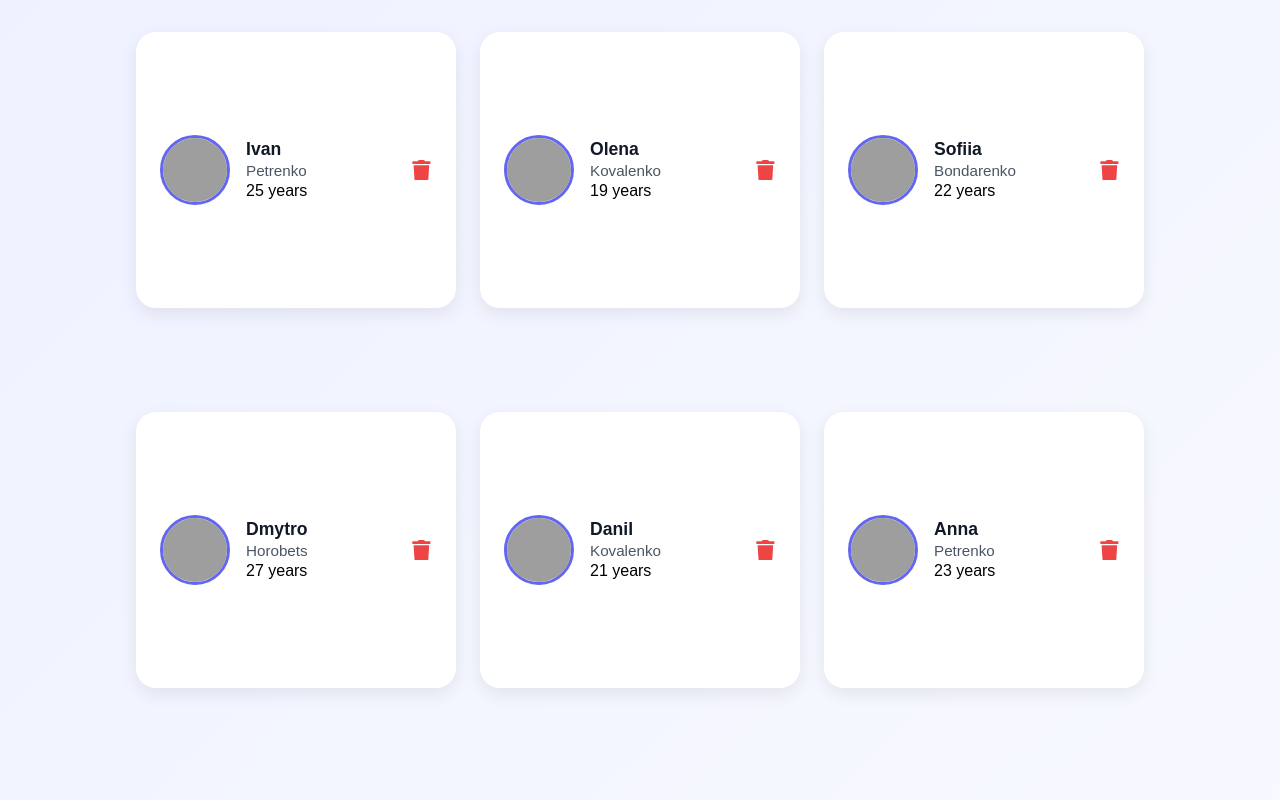
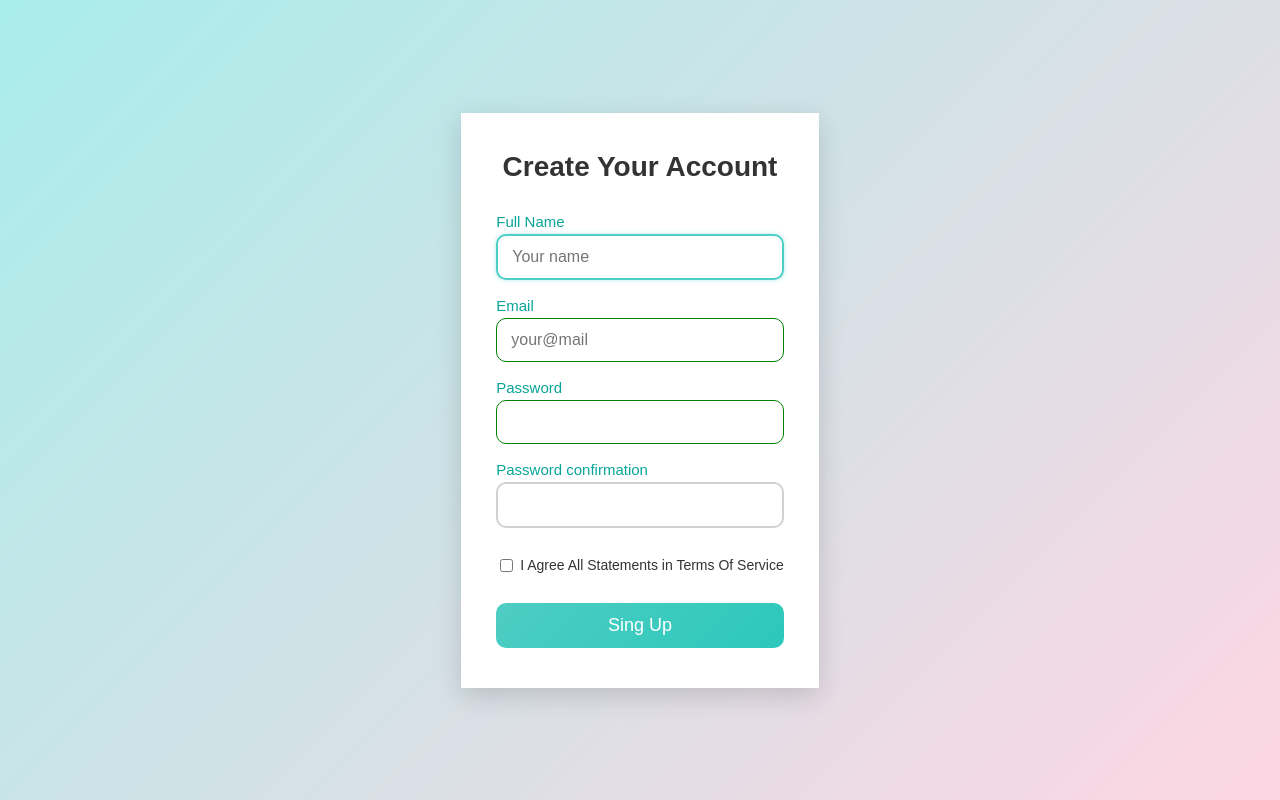
Before and after one commit to GromavVL/React-Homework, a React (Vite) app: page / in a window 1280 px wide. Built offline with nearby package versions, Linux system fonts and the light colour scheme; grey boxes are pictures that could not be loaded.

Commit message:
Completed Task SignUp Form

```diff
--- a/package.json
+++ b/package.json
@@ -10,6 +10,7 @@
     "preview": "vite preview"
   },
   "dependencies": {
+    "classnames": "^2.5.1",
     "date-fns": "^4.1.0",
     "react": "^19.1.1",
     "react-dom": "^19.1.1",
--- a/src/App.jsx
+++ b/src/App.jsx
@@ -1,9 +1,8 @@
-import ReactList from "./components/ReactLists";
-import Calendar from './components/Calendar'
-
+import React from "react";
+import SignUpForm from './components/SignUpForm'
 
 function App() {
-  return <ReactList/>;
+  return <SignUpForm/>;
 }
 
 export default App;
--- /dev/null
+++ b/src/components/SignUpForm/SignUpForm.module.scss
@@ -0,0 +1,115 @@
+* {
+  box-sizing: border-box;
+  font-family: "Poppins", sans-serif;
+}
+
+body {
+  background: linear-gradient(135deg, #a8edea 0%, #fed6e3 100%);
+  min-height: 100vh;
+  display: flex;
+  justify-content: center;
+  align-items: center;
+}
+
+.mainHome {
+  display: flex;
+  justify-content: center;
+  width: 100%;
+}
+
+.signUpForm {
+  display: flex;
+  flex-direction: column;
+  gap: 18px;
+  background: white;
+  box-shadow: 0 8px 25px rgba(0, 0, 0, 0.15);
+  padding: 40px 35px;
+  width: 100%;
+  max-width: 420px;
+  animation: fadeIn 0.5s ease;
+}
+
+@keyframes fadeIn {
+  from {
+    opacity: 0;
+    transform: translateY(20px);
+  }
+  to {
+    opacity: 1;
+    transform: translateY(0);
+  }
+}
+
+.formHeader {
+  text-align: center;
+  font-size: 28px;
+  color: #333;
+  margin-bottom: 15px;
+  font-weight: 600;
+}
+
+.label {
+  display: flex;
+  flex-direction: column;
+  width: 100%;
+}
+
+.fieldTitle {
+  font-size: 15px;
+  color:  #08a598;
+  margin-bottom: 5px;
+}
+
+.input {
+  padding: 12px 14px;
+  border: 2px solid #d1d1d1;
+  border-radius: 10px;
+  font-size: 16px;
+  transition: all 0.25s ease;
+}
+
+.input:focus {
+  border-color: #4ecdc4;
+  box-shadow: 0 0 5px rgba(78, 205, 196, 0.4);
+  outline: none;
+}
+
+.labelCheckbox {
+  display: flex;
+  align-items: flex-start;
+  gap: 4px;
+  font-size: 14px;
+  color: #333;
+  margin-top: 10px;
+  align-items: center;
+  cursor: pointer;
+}
+
+.checkboxText {
+  font-size: 14px;
+  color: #333;
+}
+
+.submitSingUp {
+  background: linear-gradient(135deg, #4ecdc4, #2cc8ba);
+  color: white;
+  padding: 12px;
+  border: none;
+  border-radius: 10px;
+  font-size: 18px;
+  cursor: pointer;
+  margin-top: 10px;
+  transition: transform 0.2s ease, background 0.3s ease;
+}
+.submitSingUp:hover {
+  transform: translateY(-2px);
+  background: linear-gradient(135deg, #2cc8ba, #4ecdc4);
+}
+
+.valid {
+    border: 1px solid green;
+}
+
+.invalid {
+    border: 1px solid red;
+}
--- /dev/null
+++ b/src/components/SignUpForm/index.jsx
@@ -0,0 +1,123 @@
+import React, { useState } from "react";
+import styles from "./SignUpForm.module.scss";
+import classNames from "classnames";
+
+function SignUpForm() {
+  const [fullName, setFullName] = useState("");
+  const [email, setEmail] = useState("");
+  const [password, setPassword] = useState("");
+  const [confirmPassword, setConfirmPassword] = useState("");
+
+  const [isPasswordValid, setIsPasswordValid] = useState(false);
+  const [isEmailValid, setIsEmailValid] = useState(false);
+  const [agree, setAgree] = useState(false);
+
+  const LOGIN_FORM_REX_EXP = {
+    email: /^[^\s@]+@[^\s@]+\.[^\s@]+$/,
+    password: /^(?=.*[A-Za-z])(?=.*\d)(?=.*[@$!%*#?&])[A-Za-z\d@$!%*#?&]{8,}$/,
+  };
+  const handleSubmit = (e) => {
+    e.preventDefault();
+    if (password !== confirmPassword) {
+      alert("Паролі не совпадають!");
+      return;
+    }
+    if (!agree) {
+      alert("Треба погодитися з правилами");
+      return;
+    }
+    setFullName("");
+    setEmail("");
+    setPassword("");
+    setConfirmPassword("");
+    setAgree(false);
+    setIsEmailValid(null);
+    setIsPasswordValid(null);
+  };
+
+  const handleEmailChange = ({ target: { value } }) => {
+    setIsEmailValid(
+      setEmail(value),
+      isEmailValid(LOGIN_FORM_REX_EXP.email.test(value))
+    );
+  };
+  const handlePasswordChange = ({ target: { value } }) => {
+    setIsPasswordValid(
+      setPassword(value),
+      isPasswordValid(LOGIN_FORM_REX_EXP.password.test(value))
+    );
+  };
+
+  const emailClassNames = classNames(styles.input, {
+    [styles.valid]: !isEmailValid,
+    [styles.invalid]: isEmailValid,
+  });
+
+  const passwordClassName = classNames(styles.input, {
+    [styles.valid]: !isPasswordValid,
+    [styles.invalid]: isPasswordValid,
+  });
+
+  return (
+    <main className={styles.mainHome}>
+      <form className={styles.signUpForm} onSubmit={handleSubmit}>
+        <h1 className={styles.formHeader}>Create Your Account</h1>
+        <label className={styles.label} htmlFor="">
+          <span className={styles.fieldTitle}>Full Name</span>
+          <input
+            className={styles.input}
+            type="text"
+            placeholder="Your name"
+            value={fullName}
+            onChange={(e) => setFullName(e.target.value)}
+            autoFocus
+          />
+        </label>
+        <label className={styles.label}>
+          <span className={styles.fieldTitle}>Email</span>
+          <input
+            className={emailClassNames}
+            type="email"
+            placeholder="your@mail"
+            value={email}
+            onChange={handleEmailChange}
+          />
+        </label>
+        <label className={styles.label}>
+          <span className={styles.fieldTitle}>Password</span>
+          <input
+            className={passwordClassName}
+            type="password"
+            value={password}
+            onChange={handlePasswordChange}
+          />
+        </label>
+        <label className={styles.label}>
+          <span className={styles.fieldTitle}>Password confirmation</span>
+          <input
+            className={styles.input}
+            type="password"
+            value={confirmPassword}
+            onChange={(e) => setConfirmPassword(e.target.value)}
+          />
+        </label>
+        <label className={styles.labelCheckbox}>
+          <input
+            className={styles.input}
+            type="checkbox"
+            checked={agree}
+            onChange={(e) => setAgree(e.target.checked)}
+          />
+          <p className={styles.checkboxText}>
+            I Agree All Statements in Terms Of Service
+          </p>
+        </label>
+        <button className={styles.submitSingUp} type="submit">
+          Sing Up
+        </button>
+      </form>
+    </main>
+  );
+}
+
+export default SignUpForm;
```
Also changed, not shown: 1 other file (tests, documents, lock files or other folders).
